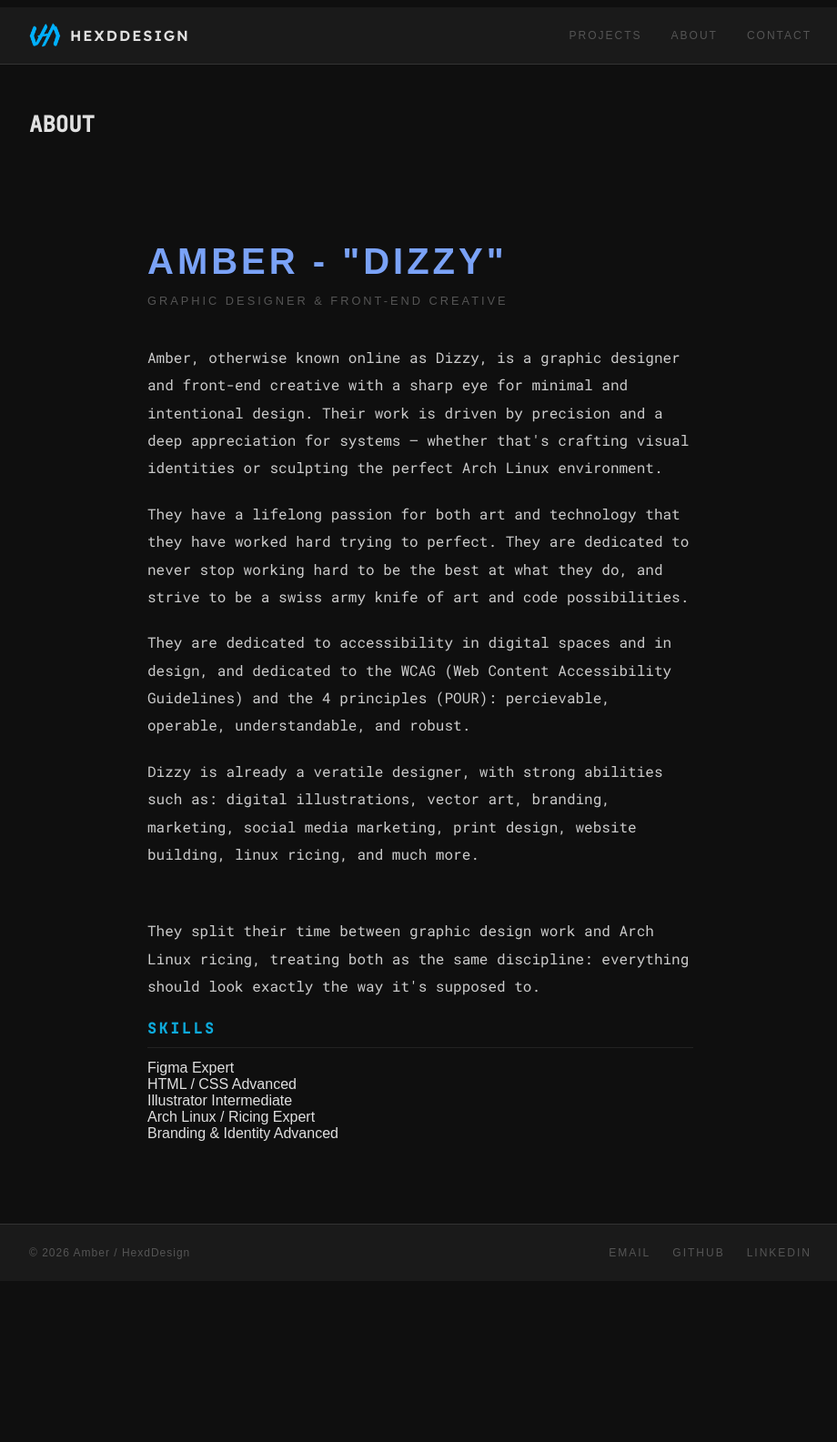
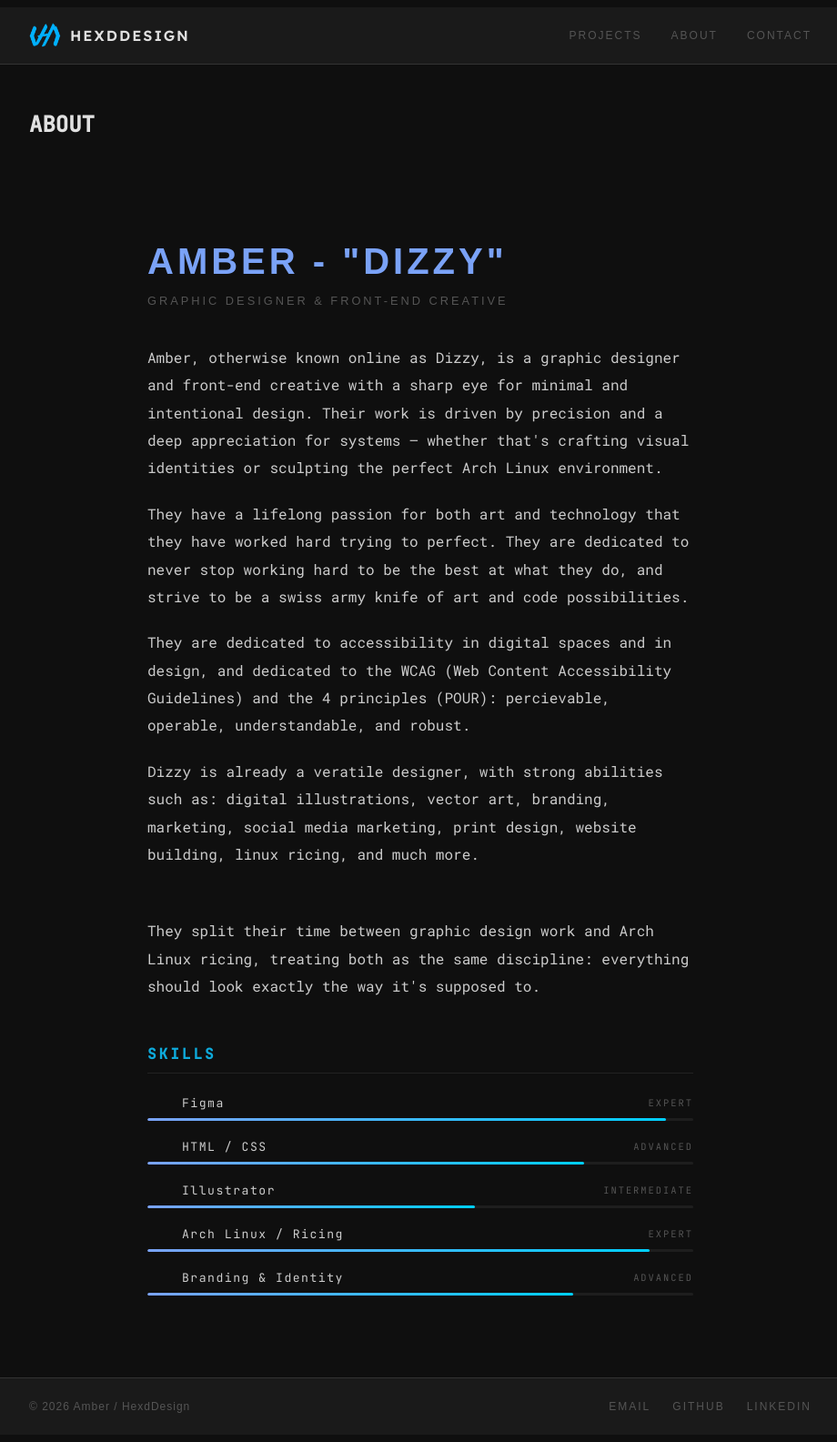
Before and after one commit to HexdDesign/hexddesign.github.io, a Jekyll site: the page built from about.markdown, in a window 1280 px wide. Shown: the whole page at 91% size, without its empty margins (178-1098 px from the left). Built offline with Jekyll 4.4.1, drawn with Linux system fonts in a browser that asks for light colours; some web fonts are replaced; before the commit the page ends 1416 px from its top, so only the background shows below that.

Commit message:
Update main.scss

```diff
--- a/assets/main.scss
+++ b/assets/main.scss
@@ -768,3 +768,64 @@ h1.post-title, h1.post-header {
     border-radius: 8px;
   }
 }
+
+// ─── Skill Bars ─────────────────────────────────────────────────────────────────────
+.skills-section {
+  margin-top: 48px;
+}
+
+.skills-list {
+  display: flex;
+  flex-direction: column;
+  gap: 20px;
+  margin-top: 24px;
+}
+
+.skill-item {
+  display: flex;
+  flex-direction: column;
+  gap: 8px;
+}
+
+.skill-header {
+  display: flex;
+  align-items: center;
+  gap: 10px;
+}
+
+.skill-icon {
+  width: 28px;
+  text-align: center;
+  color: #7aa2f7;
+  font-size: 0.95rem;
+}
+
+.skill-name {
+  font-family: 'JetBrains Mono', monospace;
+  font-size: 0.82rem;
+  letter-spacing: 1.5px;
+  color: #ccc;
+  flex: 1;
+}
+
+.skill-level-label {
+  font-family: 'JetBrains Mono', monospace;
+  font-size: 0.65rem;
+  letter-spacing: 2px;
+  text-transform: uppercase;
+  color: #555;
+}
+
+.skill-bar-track {
+  width: 100%;
+  height: 3px;
+  background: #1e1e1e;
+  border-radius: 2px;
+  overflow: hidden;
+}
+
+.skill-bar-fill {
+  height: 100%;
+  background: linear-gradient(90deg, #7aa2f7, #00cfff);
+  border-radius: 2px;
+}
```
